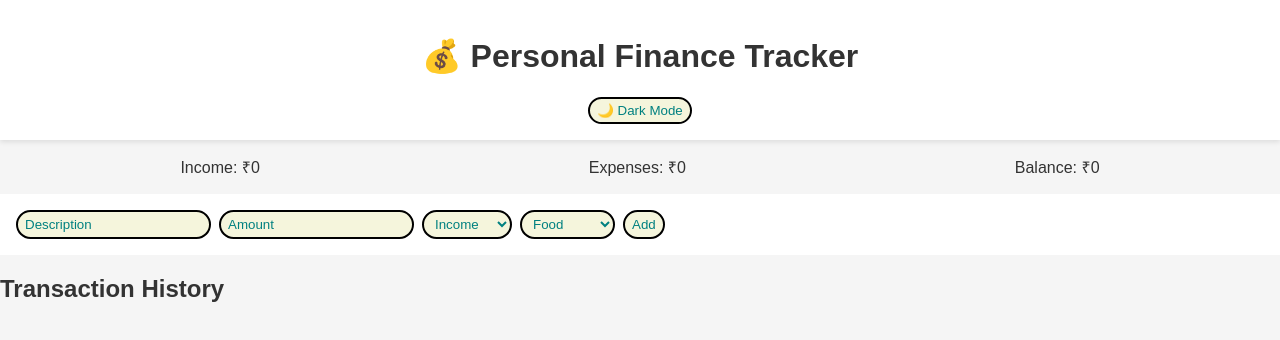
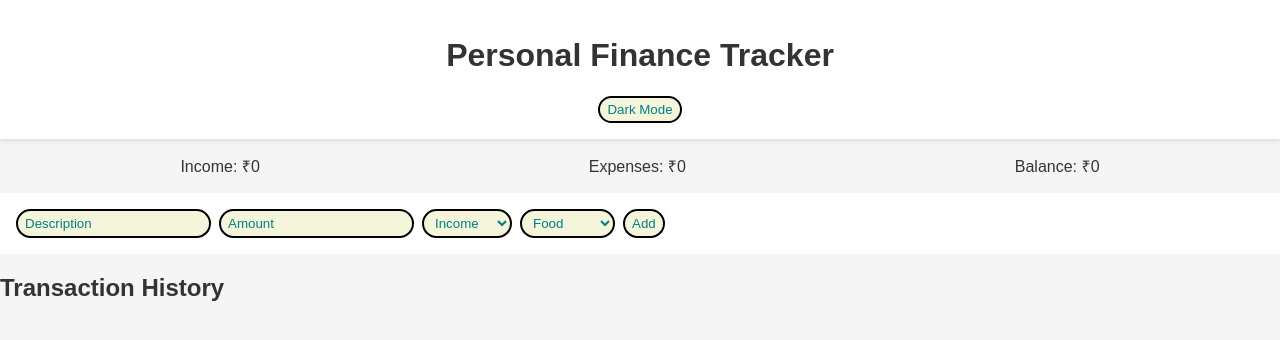
Before and after one commit to jackharsh123456/Expense-calculator, a plain HTML site: page index.html in a window 1280 px wide. Shown: the top 340 px of the page. Drawn offline with nearby package versions, Linux system fonts and the light colour scheme.

Commit message:
Update index.html

```diff
--- a/index.html
+++ b/index.html
@@ -9,8 +9,8 @@
 <body>
 
   <header>
-    <h1>💰 Personal Finance Tracker</h1>
-    <button id="theme-toggle">🌙 Dark Mode</button>
+    <h1> Personal Finance Tracker</h1>
+    <button id="theme-toggle">Dark Mode</button>
   </header>
 
   <section id="summary">
```
